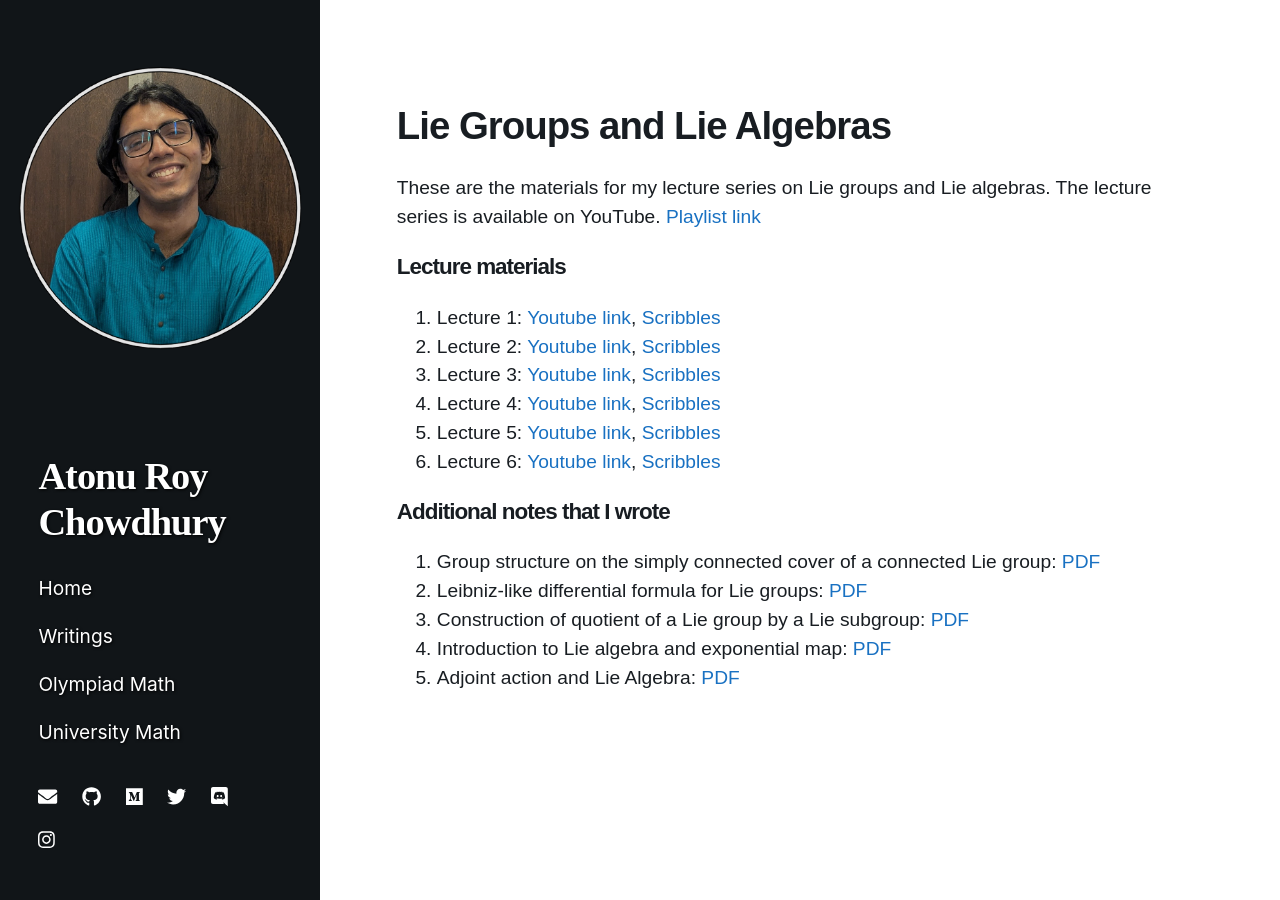
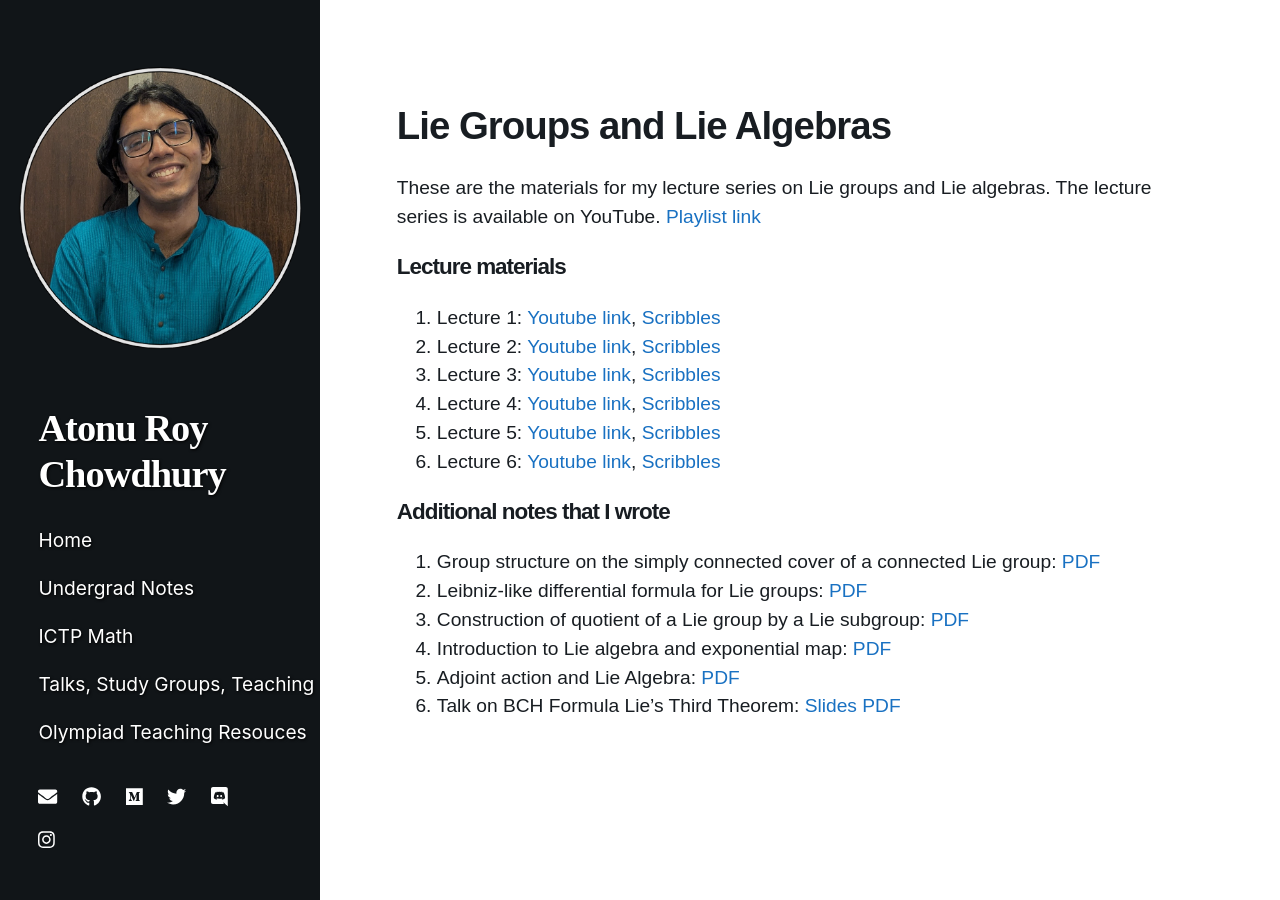
Before and after one commit to atonurc/atonurc.github.io, a Jekyll site: the page built from liegrp.markdown, in a window 1280 px wide. Built offline with Jekyll 4.4.1, drawn with Linux system fonts in a browser that asks for light colours; nearby versions of some CDN libraries.

Commit message:
vhweiruvbjkqw

```diff
--- a/_data/navigation.yml
+++ b/_data/navigation.yml
@@ -2,11 +2,14 @@
   url: /
 # - title: About
 #   url: /about
-- title: Writings
-  url: /writings
+- title: Undergrad Notes
+  url: /unimath
 
-- title: Olympiad Math
+- title: ICTP Math
+  url: /unimath
+
+- title: Talks, Study Groups, Teaching
+  url: /misc
+
+- title: Olympiad Teaching Resouces
   url: /olymath
-
-- title: University Math
-  url: /unimath
--- a/liegrp.markdown
+++ b/liegrp.markdown
@@ -29,3 +29,4 @@ These are the materials for my lecture series on Lie groups and Lie algebras. Th
  3. Construction of quotient of a Lie group by a Lie subgroup: [PDF](https://atonurc.github.io/liegrp/quotient_liegroup.pdf)
  4. Introduction to Lie algebra and exponential map: [PDF](https://atonurc.github.io/liegrp/liealg.pdf)
  4. Adjoint action and Lie Algebra: [PDF](https://atonurc.github.io/liegrp/adj.pdf)
+ 5. Talk on BCH Formula Lie's Third Theorem: [Slides PDF](https://atonurc.github.io/liegrp/BCH_Lie3_Talk.pdf)
```
Also changed, not shown: ICTP.markdown (added, +50 -0 lines), index.markdown (+10 -7 lines), misc.markdown (added, +65 -0 lines), 3 other files.
